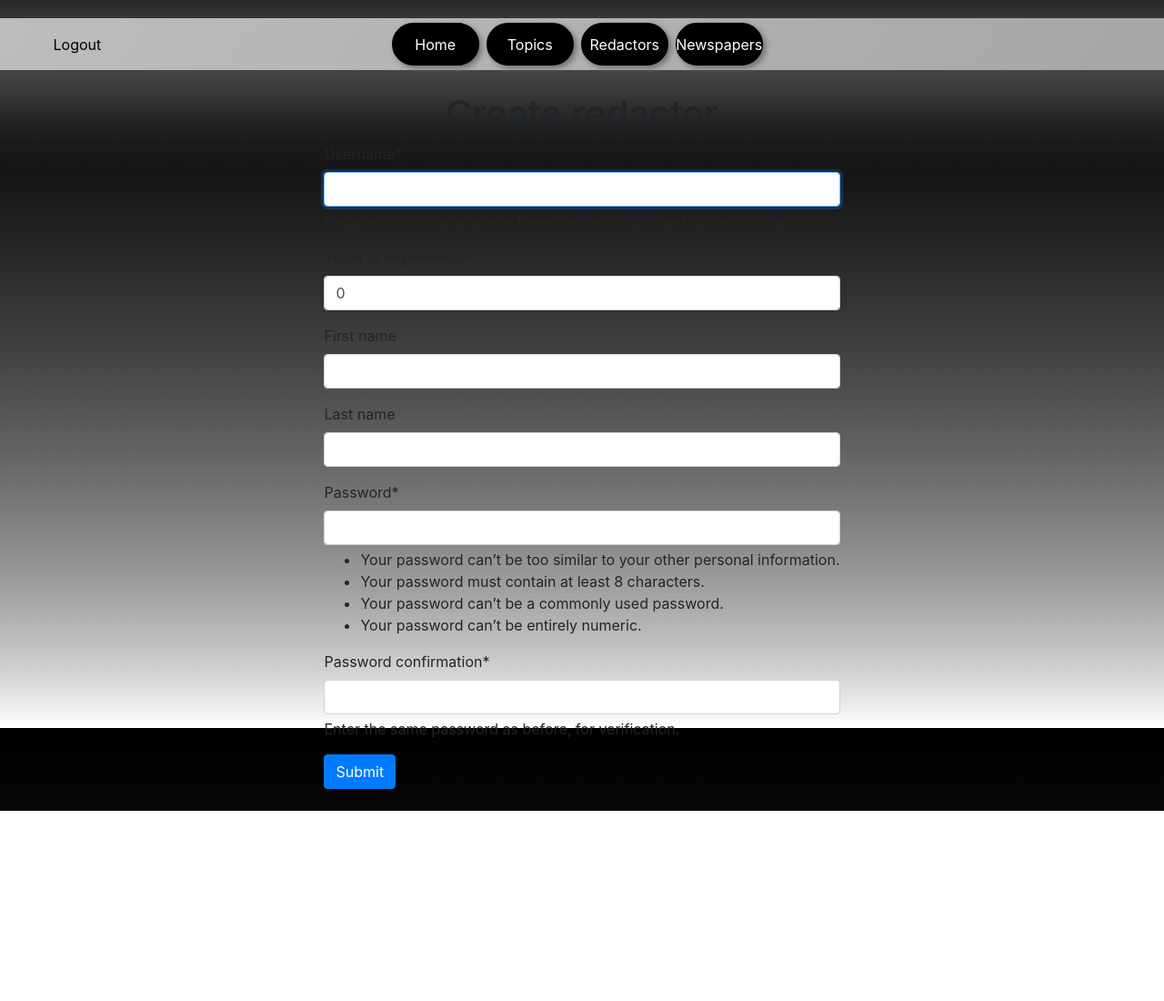
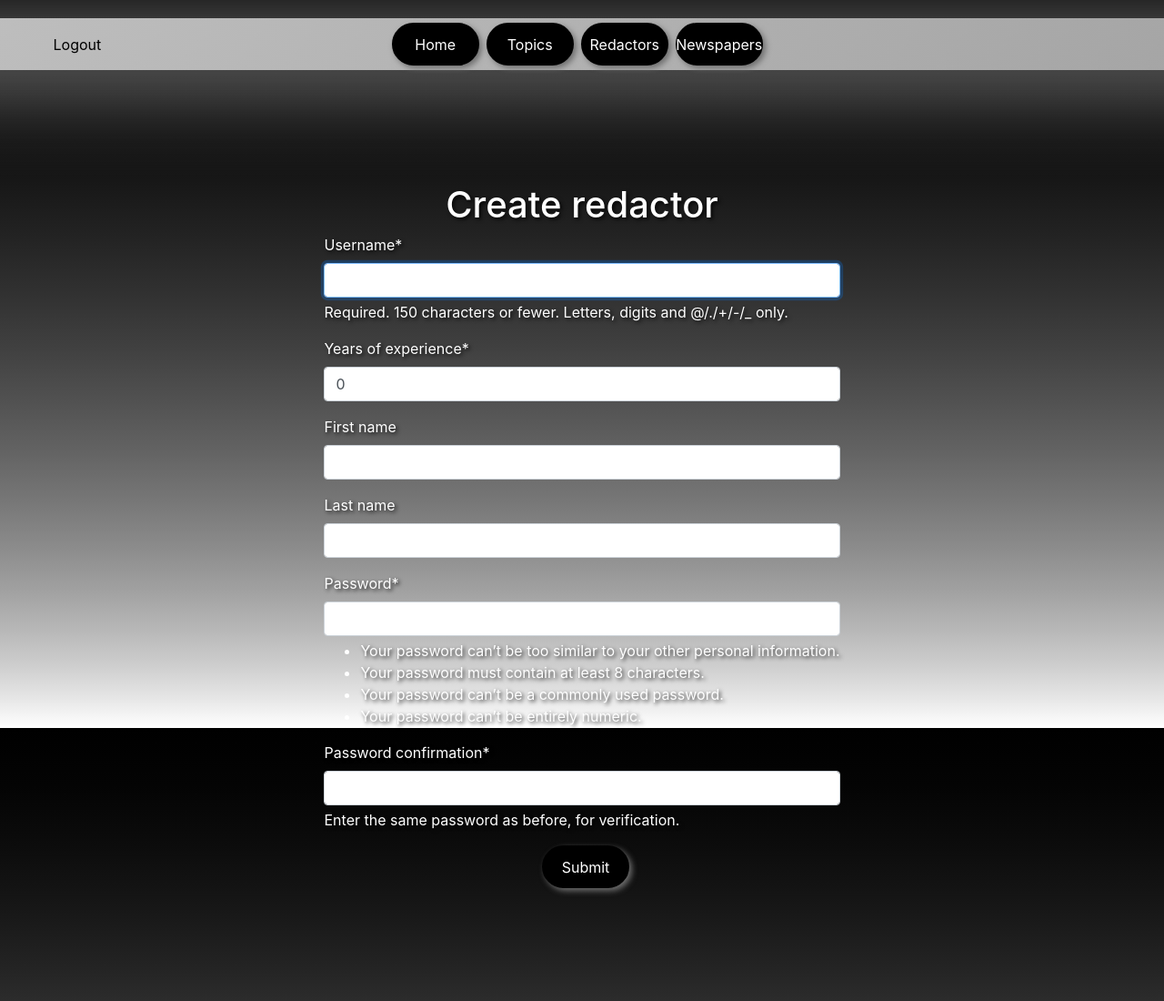
Before and after one commit to DaniilHinzburh/Newspaper-Agency, a Django app: page /redactors/create/ in a window 1280 px wide; the page is wider, and only the part inside the window is pictured. Shown: that part at 91% size. Before the commit the page ends 891 px from the top of that part, so only its background shows below. Run offline with Django 5.2, Linux system fonts and the light colour scheme; the visitor is signed in with stand-in values (Sample User, id 1); some libraries are stand-ins or nearby versions.

Commit message:
style: update style newspaper form , redactor form , topic form

```diff
--- a/templates/catalog/redactor_form.html
+++ b/templates/catalog/redactor_form.html
@@ -2,12 +2,15 @@
 {% load crispy_forms_filters %}
 
 {% block content %}
-  <h1>{{ object|yesno:"Update,Create" }} redactor</h1>
-  <form action="" method="post" novalidate>
-    {% csrf_token %}
-    {{ form|crispy }}
-
-    <input type="submit" value="Submit" class="btn btn-primary ">
-  </form>
+  <div class="text_div">
+    <h1>{{ object|yesno:"Update,Create" }} redactor</h1>
+    <form action="" method="post" novalidate>
+      {% csrf_token %}
+      {{ form|crispy }}
+      <div class="div_for_row_center">
+        <input type="submit" value="Submit" class="button_for_menu">
+      </div>
+    </form>
     <br>
+  </div>
 {% endblock %}
```
Also changed, not shown: templates/catalog/newspaper_form.html (+5 -2 lines), templates/catalog/topic_form.html (+8 -1 lines), static/css/styles.css (line endings or trailing spaces).
